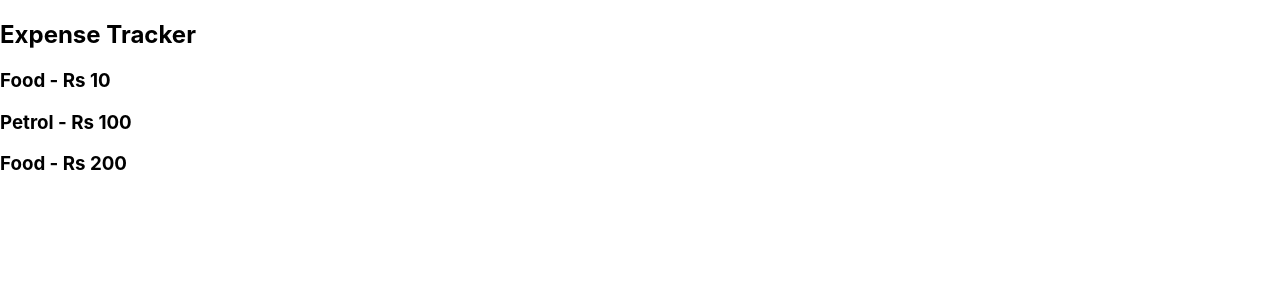
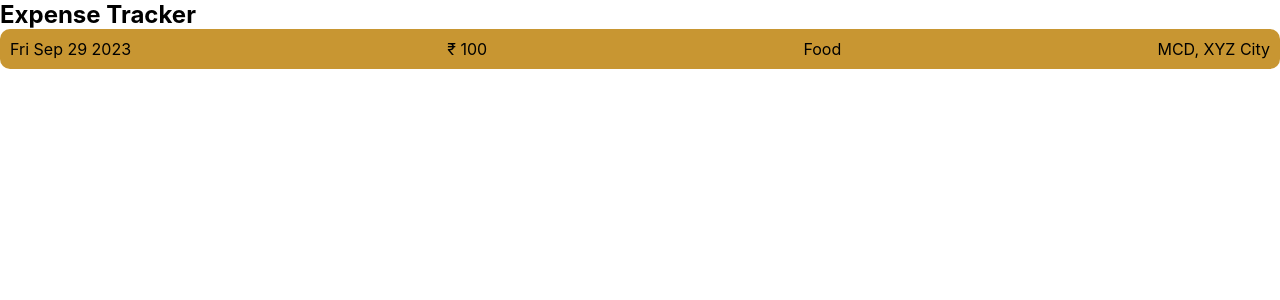
Before and after one commit to Akshay-B10/learningGit, a JavaScript app in the folder task-1/: page / in a window 1280 px wide. Shown: the top 300 px of the page. Built offline with nearby package versions, Linux system fonts and the light colour scheme.

Commit message:
basic css using JSX

```diff
--- /dev/null
+++ b/task-1/src/components/ExpenseItem.css
@@ -0,0 +1,25 @@
+* {
+    margin: 0;
+    padding: 0;
+}
+
+.expense-item {
+    padding: 10px;
+    display: flex;
+    background-color: rgb(200, 150, 50);
+    border-radius: 10px;
+    justify-content: space-between;
+}
+
+.expense-date {
+    display: inline-block;
+}
+.expense-amount {
+    display: inline-block;
+}
+.expense-description {
+    display: inline-block;
+}
+.expense-location {
+    display: inline-block;
+}
--- a/task-1/src/components/ExpenseItem.js
+++ b/task-1/src/components/ExpenseItem.js
@@ -1,9 +1,16 @@
+import "./ExpenseItem.css";
+
 function ExpenseItem() {
+    const date = new Date(2023, 8, 29);
+    const amount = 100;
+    const description = "Food";
+    const location = "MCD, XYZ City";
     return (
-        <div>
-            <h3>Food - Rs 10</h3>
-            <h3>Petrol - Rs 100</h3>
-            <h3>Food - Rs 200</h3>
+        <div className = "expense-item">
+            <div className = "expense-date">{date.toString().slice(0, 15)}</div>
+            <div className = "expense-amount">&#8377; {amount}</div>
+            <div className = "expense-description">{description}</div>
+            <div className = "expense-location">{location}</div>
         </div>
     );
 }
```
Also changed, not shown: task-1/public/index.html (+0 -23 lines).
